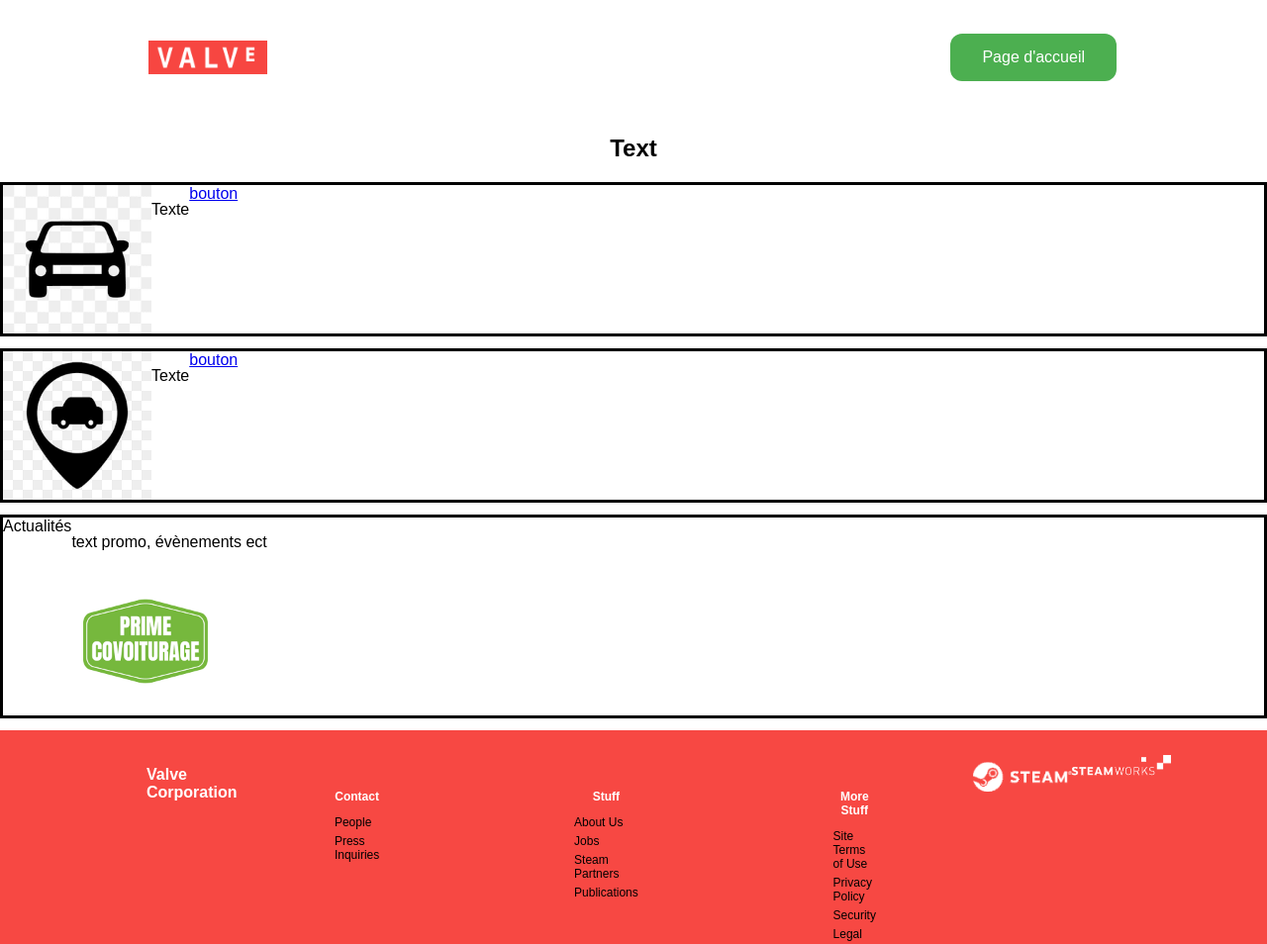
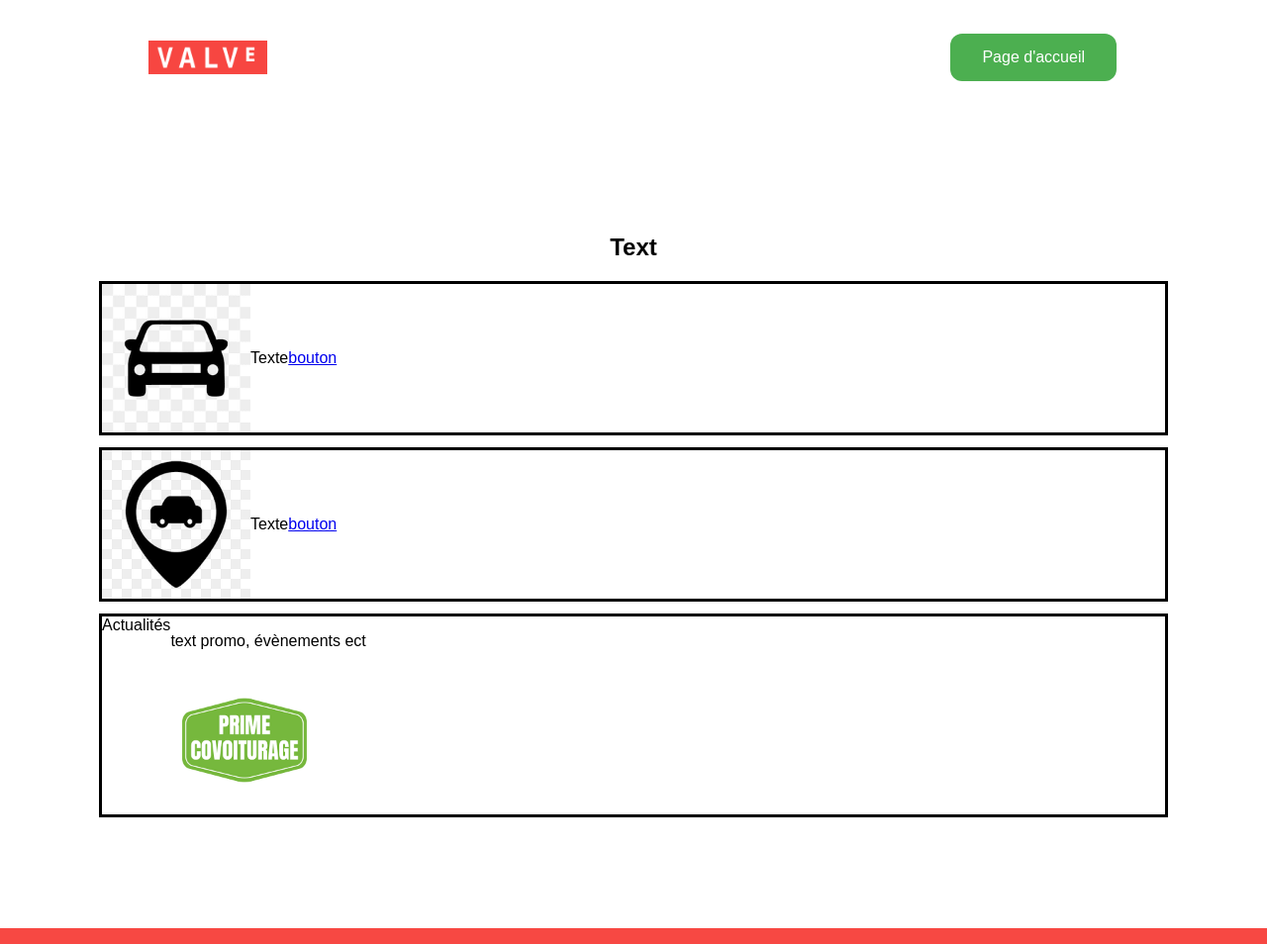
Before and after one commit to ROCKMATH/Valve, a plain HTML site: page index.html in a window 1280 px wide. Shown: the top 954 px of the page at 99% size. Drawn offline with Linux system fonts and the light colour scheme.

Commit message:
body menu

```diff
--- a/css/Accueil.css
+++ b/css/Accueil.css
@@ -9,6 +9,7 @@ body {
 
 .conteneur {
     flex: 1 0 auto;
+    margin: 100px;
 }
 
 h2{
@@ -24,3 +25,12 @@ h2{
     height: 150px;
     width: auto;
 }
+.position_body{
+    display: flex;
+    align-items: center;
+    justify-content: center;
+}
+div > img{
+    width: 100px;
+    height: 100px;
+}
--- a/index.html
+++ b/index.html
@@ -18,17 +18,17 @@
         <h2>Text</h2>
         <div>
             <img src="./img/logovoiture.png" alt="logo voiture">
-            <p>
+            <p class="position_body">
                 Texte
             </p>
-                <a href="./covoiturage.html">bouton</a>
+                <a class="position_body" href="./covoiturage.html">bouton</a>
         </div>
         <div>
             <img src="./img/logolocation.png" alt="logo location">
-            <p>
+            <p class="position_body">
                 Texte
             </p>
-                <a href="./location.html">bouton</a>
+                <a class="position_body" href="./location.html">bouton</a>
         </div>
         <div>
             <head>Actualités</head>
@@ -38,6 +38,7 @@
             </main>
         </div>
     </div>
+</body>
 
     <footer>
     <div class="footer_container">
```
